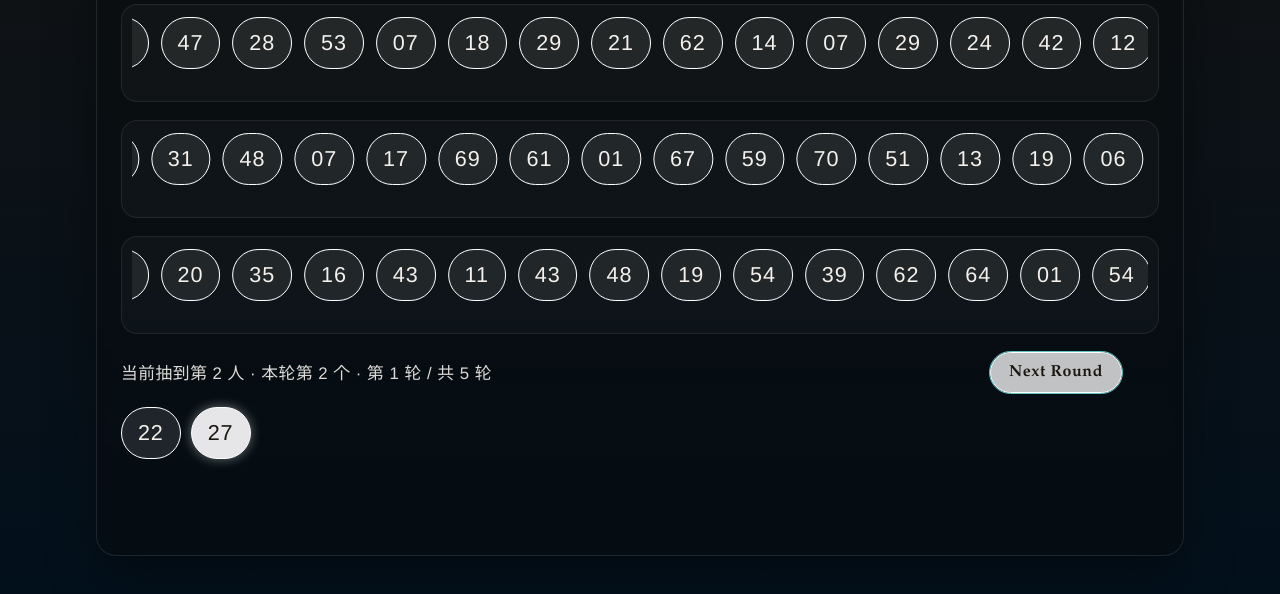
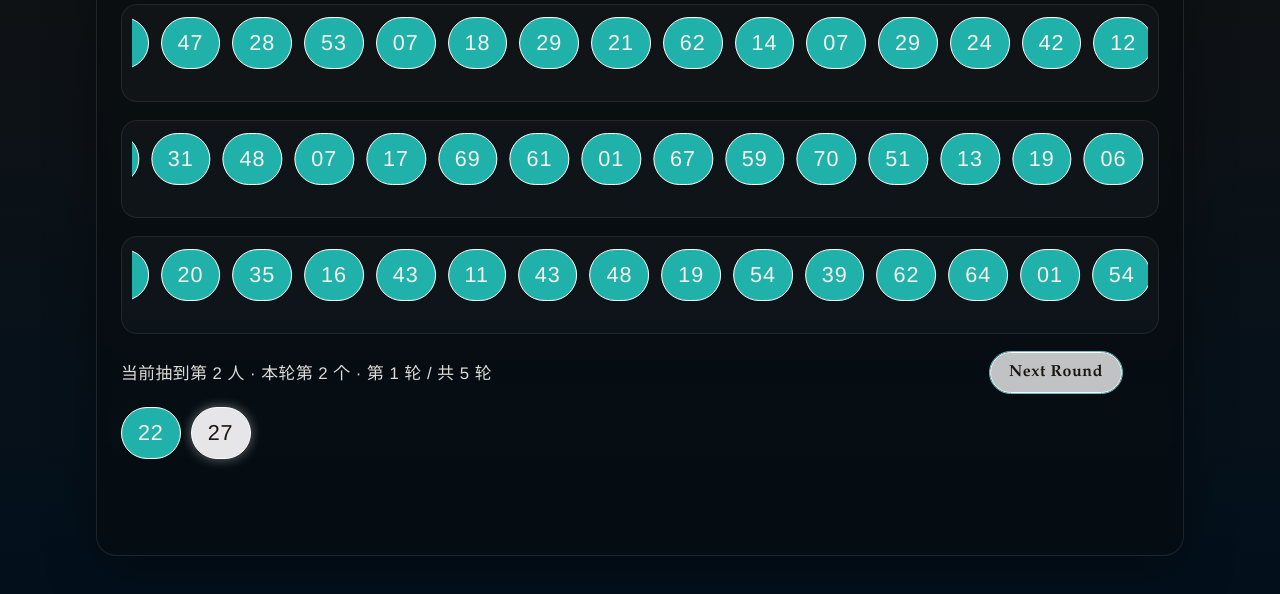
Before and after one commit to LeonSong-DM/lottery-beeplux, a website built with webpack: page product/games/index.html in a window 1280 px wide. Both pictures are taken after a click on the button "Start". Shown: the part 184-778 px from the top of the page. Built offline with nearby package versions, Linux system fonts and the light colour scheme.

Commit message:
2026-01-30

```diff
--- a/product/games/index.html
+++ b/product/games/index.html
@@ -9,7 +9,7 @@
             --bg-1: #0f1a1f;
             --bg-2: #1b2a34;
             --accent: #f2c96d;
-            --pill-bg: rgba(255, 255, 255, 0.08);
+            --pill-bg: #20b2aa; /* 蓝绿色 */
             --pill-border: #ffffff;
             --text: #f4f1ec;
         }
@@ -204,7 +204,7 @@
         }
 
         .drawn .num {
-            background: rgba(255, 255, 255, 0.1);
+            background: var(--pill-bg);
         }
 
         .drawn .num.current {
```
Also changed, not shown: product/games/vote.html (+1 -1 lines), product/games/assets/qr-code.jpg (added).
